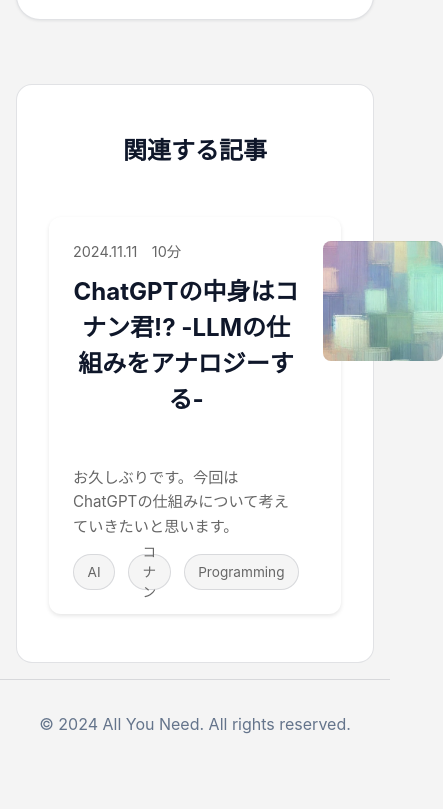
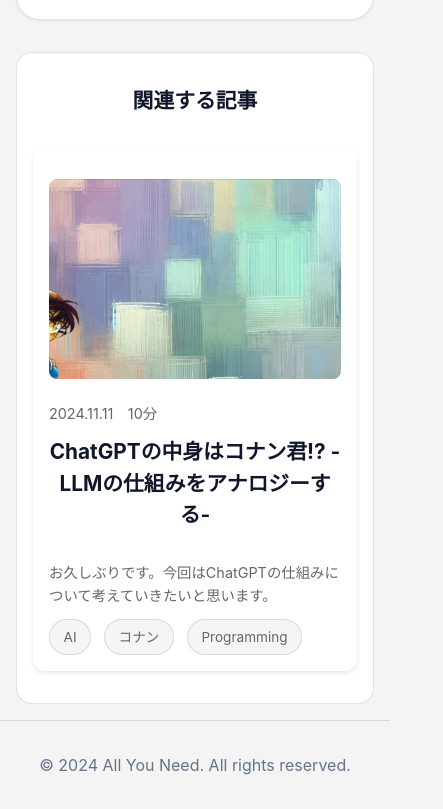
Before and after one commit to takumi0211/my-brog, a plain HTML site: page posts/article2.html in a window 390 px wide. Shown: the part 9771-10580 px from the top of the page, 443 px wide, since content can reach past the window. Before the commit the page ends 10539 px from the top, so only its background shows below. Drawn offline with nearby package versions, Linux system fonts and the light colour scheme; a web font is replaced by a local one.

Commit message:
Update article.css

```diff
--- a/assets/css/article.css
+++ b/assets/css/article.css
@@ -507,3 +507,45 @@
     margin: 0 auto;  /* カードを中央寄せ */
     max-width: 800px;  /* カードの最大幅を設定 */
 }
+
+/* 関連記事のレスポンシブ対応 */
+@media screen and (max-width: 768px) {
+    .grid-card-content {
+        flex-direction: column;  /* 縦並びに変更 */
+    }
+
+    .grid-card-image {
+        width: 100%;  /* 画像幅を100%に */
+        height: 200px;  /* 高さを固定 */
+        margin-top: 1em;  /* 上部に余白追加 */
+        order: -1;  /* 画像を上部に配置 */
+    }
+
+    .grid-card {
+        padding: 1em;  /* パディングを縮小 */
+    }
+
+    .grid-container {
+        padding: 0 1em;  /* 左右の余白を縮小 */
+    }
+
+    .grid-card-title {
+        font-size: 1.2em;  /* タイトルサイズを縮小 */
+        margin-bottom: 0.5em;
+    }
+
+    .grid-card-excerpt {
+        font-size: 0.9em;  /* 抜粋文のサイズを縮小 */
+        margin-bottom: 0.8em;
+    }
+
+    .related-section {
+        margin-top: 2em;  /* 上部マージンを縮小 */
+        padding: 2em 0;  /* パディングを縮小 */
+    }
+
+    .related-section h3 {
+        font-size: 1.3em;  /* 見出しサイズを縮小 */
+        margin-bottom: 1.5em;
+    }
+}
```
